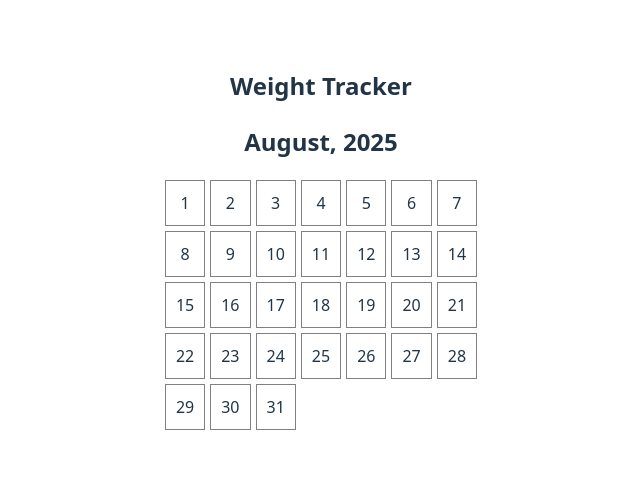
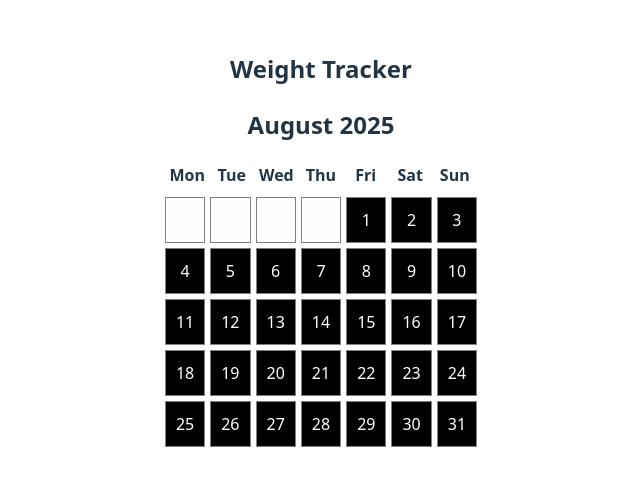
Before and after one commit to ggowrisankar/weight-tracker, a React (Vite) app in the folder weight-tracker/: page / in a window 1280 px wide. Shown: the part 161-646 px from the top of the page, without its empty margins (319-959 px from the left). Built offline with nearby package versions, Linux system fonts and the light colour scheme.

Commit message:
Added Weekdays header logic and reconfigured daysArray to incorporate the null values and the actual days

```diff
--- a/weight-tracker/src/components/Calender.jsx
+++ b/weight-tracker/src/components/Calender.jsx
@@ -3,24 +3,60 @@ function Calendar () {
   const year = today.getFullYear();
   const month = today.getMonth();
   const monthName = ["January", "February", "March", "April", "May", "June", "July", "August", "September", "October", "November", "December"];
-  const daysInMonth = new Date(year, month+1, 0).getDate(); //using the last day of next month to get the total days
+  const weekDays = ["Mon","Tue","Wed","Thu","Fri","Sat","Sun"];
 
-  const days = Array.from({length:daysInMonth}, (_,i) => i+1);
+  const daysInMonth = new Date(year, month+1, 0).getDate(); //using day "0" of next month gives last day of current month
+  const firstDay = new Date(year, month, 1).getDay();
+  const firstDayofMonth =  (firstDay + 6) % 7; //using it to make Mon-Sun as indices 0-6
+
+  const daysArray = [
+    ...Array(firstDayofMonth).fill(null),                  //empty slots until the first day
+    ...Array.from({length:daysInMonth}, (_,i) => i+1)     //creating an array starting from 1 to total no of days
+  ];
 
   return(
     <div>
-      <h2>{monthName[month]}, {year}</h2>
+      {/* Month + Year title */}
+      {/* <h2>{monthName[month]}, {year}</h2> */}
+      <h2>
+        {today.toLocaleString("default", {month: "long"})} {year}
+      </h2>
 
-      <div style={{display: "grid", gridTemplateColumns: "repeat(7, 1fr)", gap: "5px"}}>
-        {days.map((day) => (
+      {/* Weekday header */}
+      <div style={{
+        display: "grid",
+        gridTemplateColumns: "repeat(7, 1fr)",
+        marginBottom: "10px",
+        fontWeight: "bold",
+        textAlign: "center"
+        }}
+      >
+        {weekDays.map((day) => (
+          <div key={day}>
+            {day}
+          </div>
+        ))}
+      </div>
+
+      {/* Calendar days */}
+      <div style={{
+          display: "grid",
+          gridTemplateColumns: "repeat(7, 1fr)",
+          textAlign: "center",
+          gap: "5px"
+        }}
+      >
+        {daysArray.map((day, index) => (
           <div
-            key={day}
+            key={`${year}-${month + 1}-${day || `empty-${index}`}`} //unique key value yyyy-mm-dd / yyyy-mm-empty-0,1,2...
             style={{
               border: "1px solid gray",
               padding: "10px",
-              textAlign: "center"
-            }}>
-            {day}
+              backgroundColor: day ? "black" : "#f5f5f523", // empty slots = gray
+              color: "white"
+            }}
+          >
+            {day || ""}
           </div>
         ))}
       </div>
```
